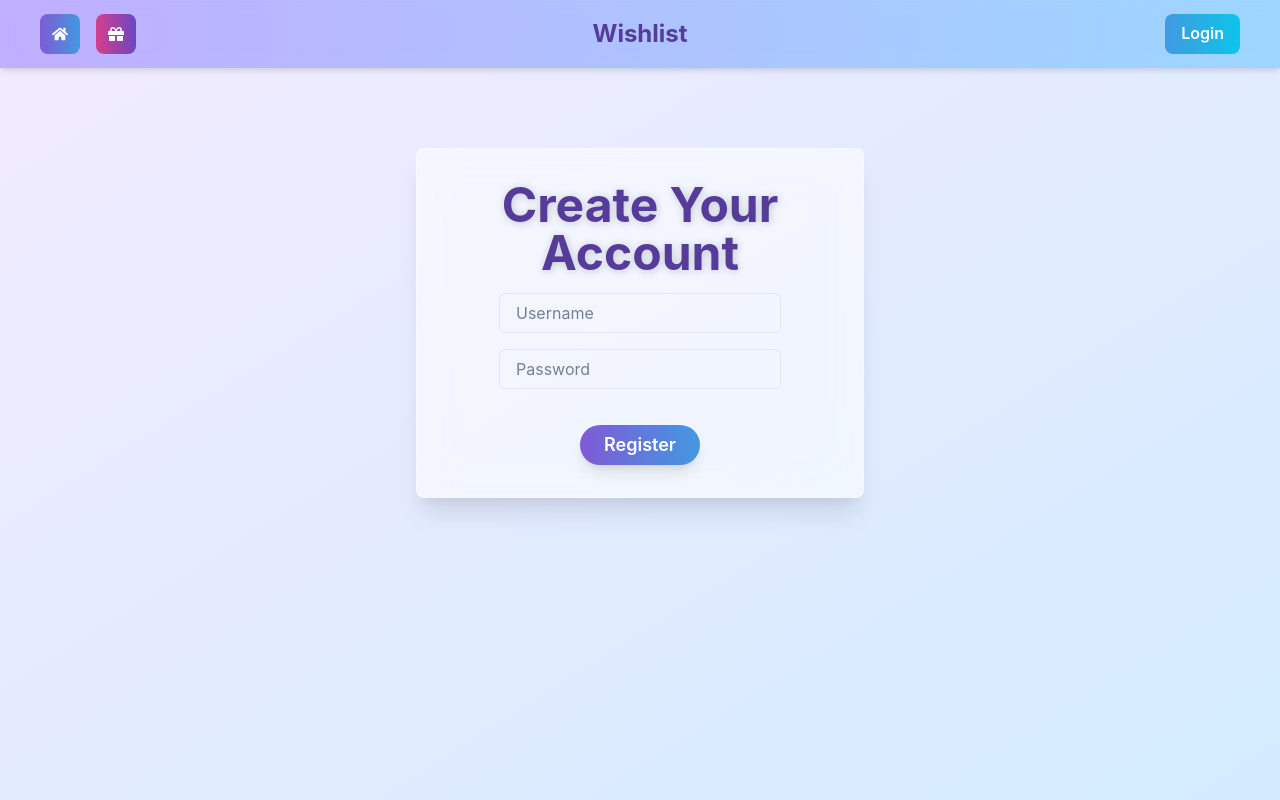
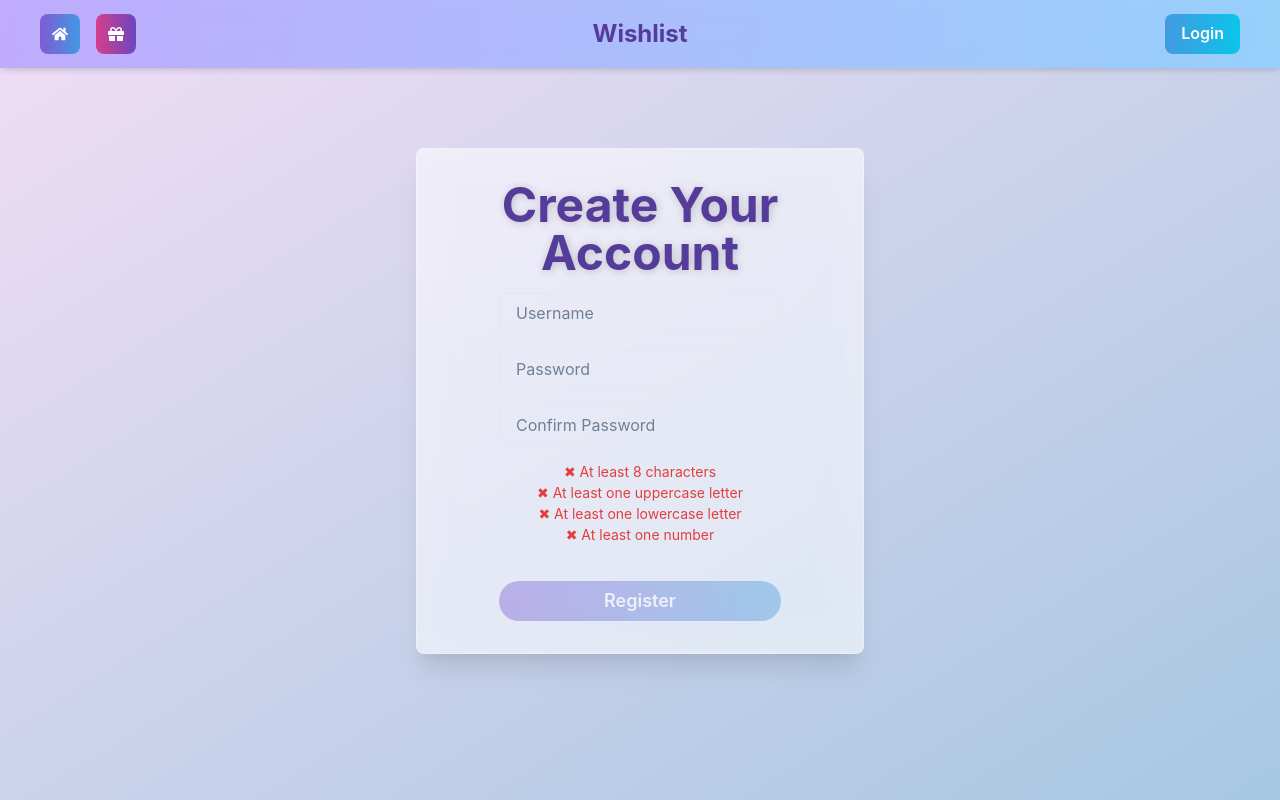
Before and after one commit to yusufovamina/wishlist-frontend, a React (Create React App) app: page /register in a window 1280 px wide. Built offline with nearby package versions, Linux system fonts and the light colour scheme.

Commit message:
upd animations + regex password

```diff
--- a/src/App.jsx
+++ b/src/App.jsx
@@ -28,7 +28,7 @@ const App = () => {
       {/* ✅ Soft Purple-Blue Gradient Background */}
       <Box
         minH="100vh"
-        bgGradient="linear(to-br, rgba(240, 230, 255, 0.8), rgba(200, 230, 255, 0.8))"
+        bgGradient="linear(to-br, rgba(237, 213, 243, 0.8), rgba(145, 185, 218, 0.8))"
         backdropFilter="blur(10px)"
       >
         <Router>
--- a/src/components/GiftForm.jsx
+++ b/src/components/GiftForm.jsx
@@ -28,7 +28,6 @@ const GiftForm = ({ onGiftAdded }) => {
         return;
       }
 
-      // ✅ Step 1: Create Gift (No wishlistId needed)
       const formData = new FormData();
       formData.append("name", name.trim());
       formData.append("price", parseFloat(price));
--- a/src/components/RegisterForm.jsx
+++ b/src/components/RegisterForm.jsx
@@ -1,5 +1,5 @@
 import React, { useState } from "react";
-import { Input, Button, VStack } from "@chakra-ui/react";
+import { Input, Button, VStack, useToast, Text, Box } from "@chakra-ui/react";
 import { useNavigate } from "react-router-dom";
 import api from "../services/api";
 
@@ -7,27 +7,71 @@ const RegisterForm = () => {
   const navigate = useNavigate();
   const [username, setUsername] = useState("");
   const [password, setPassword] = useState("");
+  const [confirmPassword, setConfirmPassword] = useState("");
+  const [isLoading, setIsLoading] = useState(false);
   const [error, setError] = useState("");
+  const toast = useToast();
+
+  // Проверки для пароля
+  const isLengthValid = password.length >= 8;
+  const hasUppercase = /[A-Z]/.test(password);
+  const hasLowercase = /[a-z]/.test(password);
+  const hasNumber = /\d/.test(password);
+
+  // Все ли условия выполнены
+  const isPasswordValid = isLengthValid && hasUppercase && hasLowercase && hasNumber;
 
   const handleRegister = async (e) => {
     e.preventDefault();
     setError("");
+    setIsLoading(true);
+
+    if (password !== confirmPassword) {
+      setError("Passwords do not match.");
+      setIsLoading(false);
+      return;
+    }
+
+    if (!isPasswordValid) {
+      setError("Password does not meet the requirements.");
+      setIsLoading(false);
+      return;
+    }
 
     try {
-      await api.post("/api/Auth/register",  {
+      await api.post("/api/Auth/register", {
         username,
-        passwordHash: password, // Send "passwordHash" (not just "password")
-        role: "user", // Ensure we send a role
+        passwordHash: password,
+        role: "user",
       });
-      navigate("/login"); // Redirect to login after registration
+
+      toast({
+        title: "Account Created",
+        description: "Registration successful! You can now log in.",
+        status: "success",
+        duration: 3000,
+        isClosable: true,
+      });
+
+      navigate("/login");
     } catch (err) {
       console.error("Registration error:", err.response?.data || err.message);
       setError("Registration failed. Try a different username.");
+
+      toast({
+        title: "Registration Failed",
+        description: err.response?.data?.message || "Something went wrong.",
+        status: "error",
+        duration: 3000,
+        isClosable: true,
+      });
+    } finally {
+      setIsLoading(false);
     }
   };
 
   return (
-    <VStack as="form" onSubmit={handleRegister} spacing={4} mt={4}>
+    <VStack as="form" onSubmit={handleRegister} spacing={4} mt={4} align="stretch">
       <Input
         placeholder="Username"
         value={username}
@@ -39,9 +83,36 @@ const RegisterForm = () => {
         value={password}
         onChange={(e) => setPassword(e.target.value)}
       />
-      {error && <p style={{ color: "red" }}>{error}</p>}
-      <Button type="submit"
-      color="white"
+
+       <Input
+        type="password"
+        placeholder="Confirm Password"
+        value={confirmPassword}
+        onChange={(e) => setConfirmPassword(e.target.value)}
+      />
+      <Box fontSize="sm" color="gray.600">
+        <Text color={isLengthValid ? "green.500" : "red.500"}>
+          {isLengthValid ? "✔" : "✖"} At least 8 characters
+        </Text>
+        <Text color={hasUppercase ? "green.500" : "red.500"}>
+          {hasUppercase ? "✔" : "✖"} At least one uppercase letter
+        </Text>
+        <Text color={hasLowercase ? "green.500" : "red.500"}>
+          {hasLowercase ? "✔" : "✖"} At least one lowercase letter
+        </Text>
+        <Text color={hasNumber ? "green.500" : "red.500"}>
+          {hasNumber ? "✔" : "✖"} At least one number
+        </Text>
+      </Box>
+
+
+
+      {/* Ошибка, если пароли не совпадают */}
+      {error && <Text color="red.500">{error}</Text>}
+
+      <Button
+        type="submit"
+        color="white"
         mt={5}
         fontSize="lg"
         px={6}
@@ -49,7 +120,10 @@ const RegisterForm = () => {
         bgGradient="linear(to-r, purple.500, blue.400)"
         _hover={{ bgGradient: "linear(to-r, purple.600, blue.500)", transform: "scale(1.05)" }}
         borderRadius="full"
-        boxShadow="lg">
+        boxShadow="lg"
+        isLoading={isLoading}
+        isDisabled={!isPasswordValid}
+      >
         Register
       </Button>
     </VStack>
--- a/src/pages/LoginPage.jsx
+++ b/src/pages/LoginPage.jsx
@@ -1,5 +1,5 @@
 import React, { useState } from "react";
-import { Container, Heading, Input, Button, VStack, useToast } from "@chakra-ui/react";
+import { Container, Heading, Input, Button, VStack, useToast, Spinner } from "@chakra-ui/react";
 import { useNavigate, Link } from "react-router-dom";
 import api from "../services/api";
 
@@ -7,12 +7,14 @@ const LoginPage = () => {
   const [username, setUsername] = useState("");
   const [password, setPassword] = useState("");
   const [error, setError] = useState("");
+  const [isLoading, setIsLoading] = useState(false); // Состояние загрузки
   const toast = useToast();
   const navigate = useNavigate();
 
   const handleLogin = async (e) => {
     e.preventDefault();
     setError("");
+    setIsLoading(true); // Начинаем загрузку
 
     try {
       const response = await api.post("/api/Auth/login", {
@@ -20,12 +22,13 @@ const LoginPage = () => {
         passwordHash: password, // Backend expects "passwordHash"
         role: "user",
       });
+
       console.log("🔍 Login API Response:", response.data);
       const token = response.data.Token || response.data.token;
 
-        localStorage.setItem("token", response.data.token);
-        localStorage.setItem("userId", response.data.userId);  // ✅ Store userId
-        localStorage.setItem("username", response.data.username);// ✅ Store userId
+      localStorage.setItem("token", token);
+      localStorage.setItem("userId", response.data.userId);
+      localStorage.setItem("username", response.data.username);
       console.log("✅ User ID stored:", response.data.userId);
 
       navigate("/wishlist");
@@ -39,6 +42,16 @@ const LoginPage = () => {
     } catch (err) {
       console.error("❌ Login failed:", err.response?.data || err.message);
       setError("Invalid username or password.");
+
+      toast({
+        title: "Login Failed",
+        description: err.response?.data?.message || "Check your credentials.",
+        status: "error",
+        duration: 3000,
+        isClosable: true,
+      });
+    } finally {
+      setIsLoading(false); // Завершаем загрузку в любом случае
     }
   };
 
@@ -47,15 +60,18 @@ const LoginPage = () => {
       centerContent
       p={8}
       borderRadius="lg"
-    bg="rgba(255, 255, 255, 0.7)"  // Прозрачный белый фон
-    backdropFilter="blur(20px)"  // Размытие
+      bg="rgba(255, 255, 255, 0.7)"
+      backdropFilter="blur(20px)"
       boxShadow="xl"
-    border="1px solid rgba(255, 255, 255, 0.3)" // Полупрозрачная обводка
+      border="1px solid rgba(255, 255, 255, 0.3)"
       textAlign="center"
-    maxW="md" // Ограничиваем ширину контейнера
+      maxW="md"
       mt="10vh"
     >
-      <Heading size="2xl" color="purple.700" textShadow="1px 1px 8px rgba(0,0,0,0.2)">Login</Heading>
+      <Heading size="2xl" color="purple.700" textShadow="1px 1px 8px rgba(0,0,0,0.2)">
+        Login
+      </Heading>
+
       <VStack as="form" onSubmit={handleLogin} spacing={4} mt={4}>
         <Input
           placeholder="Username"
@@ -69,7 +85,10 @@ const LoginPage = () => {
           onChange={(e) => setPassword(e.target.value)}
         />
         {error && <p style={{ color: "red" }}>{error}</p>}
-        <Button type="submit"
+
+        {/* Кнопка с анимацией загрузки */}
+        <Button
+          type="submit"
           color="white"
           mt={5}
           fontSize="lg"
@@ -78,9 +97,12 @@ const LoginPage = () => {
           bgGradient="linear(to-r, pink.300, purple.600)"
           _hover={{ bgGradient: "linear(to-r, pink.300, purple.700)", transform: "scale(1.05)" }}
           borderRadius="full"
-        boxShadow="lg">
-          Login
+          boxShadow="lg"
+          isLoading={isLoading} // Добавляем состояние загрузки
+        >
+          {isLoading ? <Spinner size="sm" /> : "Login"}
         </Button>
+
         <Button as={Link} to="/register" colorScheme="gray" variant="outline">
           Create Account
         </Button>
--- a/src/pages/ReservedGiftsPage.jsx
+++ b/src/pages/ReservedGiftsPage.jsx
@@ -68,7 +68,7 @@ const ReservedGiftsPage = () => {
               boxShadow="lg"
               p={4}
               textAlign="center"
-              bg="rgba(255, 255, 255, 0.15)"
+              bg="rgba(255, 255, 255, 0.5)"
               backdropFilter="blur(20px)"
               border="1px solid rgba(255, 255, 255, 0.3)"
             >
--- a/src/pages/WishlistPage.jsx
+++ b/src/pages/WishlistPage.jsx
@@ -97,8 +97,8 @@ const WishlistPage = () => {
       maxW="container.xl"
       mt={5}
       p={5}
-      bg="rgba(255, 255, 255, 0.15)"  // ✅ Glass effect
-      backdropFilter="blur(20px)"  // ✅ Blurred background
+      bg="rgba(255, 255, 255, 0.7)"
+      backdropFilter="blur(20px)"
       borderRadius="lg"
       boxShadow="xl"
     >
```
Also changed, not shown: src/components/Navbar.jsx (+19 -9 lines). Lines whose indentation alone changed are shown as unchanged.
